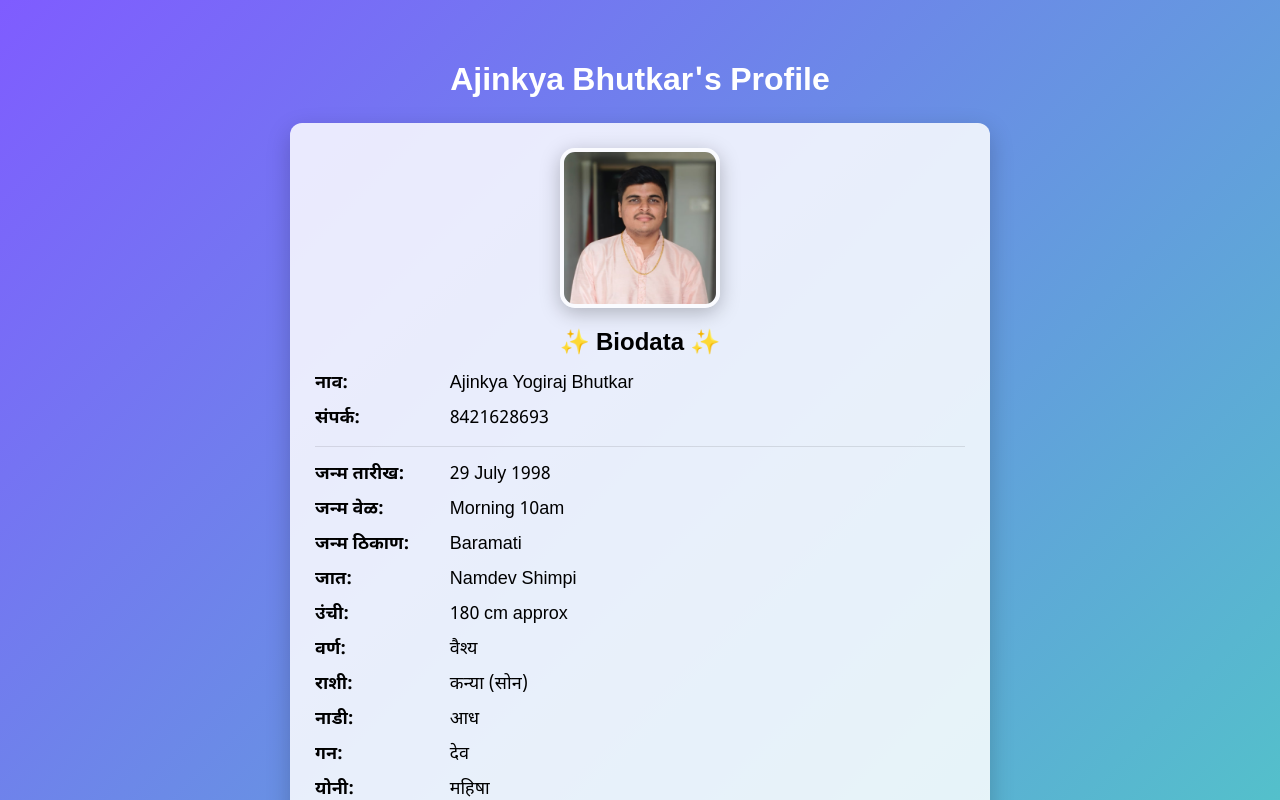
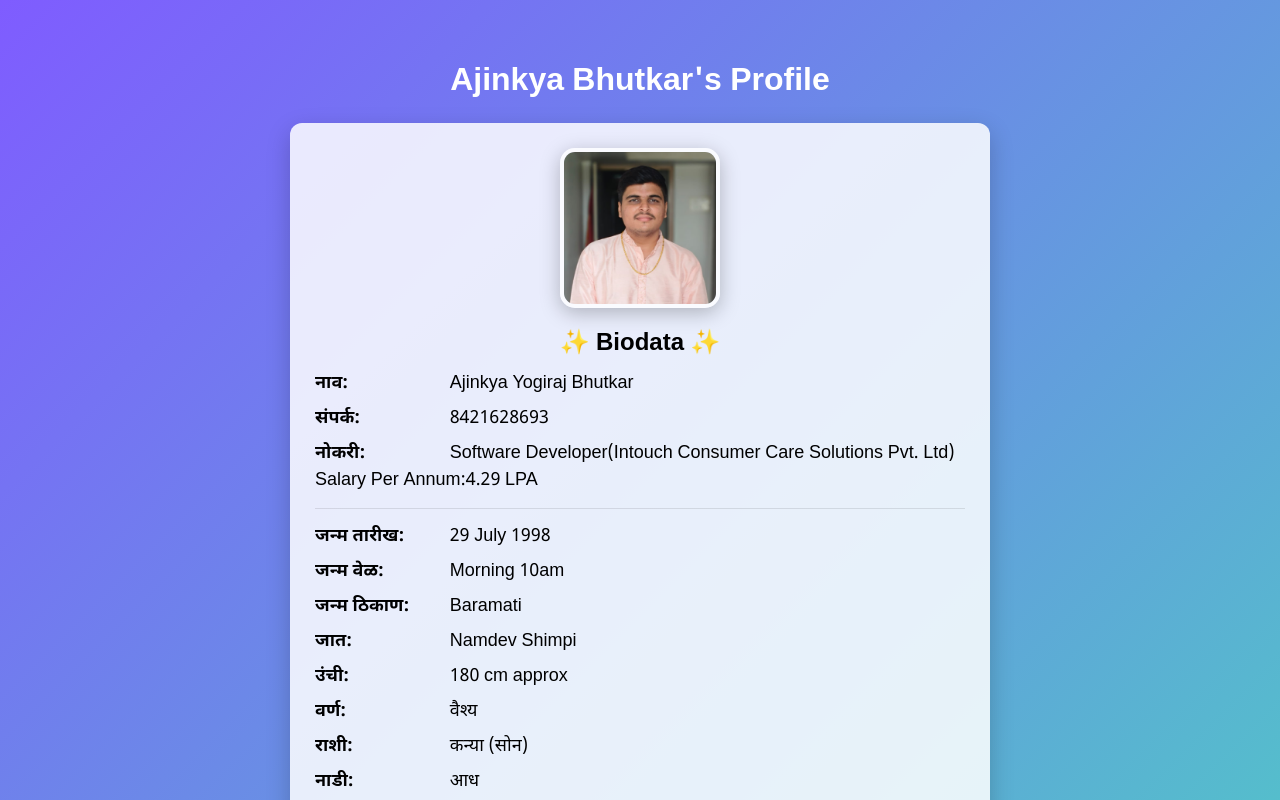
Before and after one commit to AjinkyaBhutkar98/Ajinkya-s-portfolio, a React (Create React App) app: page / in a window 1280 px wide. Shown: the top 800 px of the page. Built offline with nearby package versions, Linux system fonts and the light colour scheme.

Commit message:
added job

```diff
--- a/src/App.js
+++ b/src/App.js
@@ -38,7 +38,7 @@ function App() {
 
             <p><strong>नाव:</strong> {myData.name}</p>
             <p><strong>संपर्क:</strong> {myData.contact}</p>
-
+            <p><strong>नोकरी:</strong> {myData.job}</p>
             <hr className="divider" />
             <p><strong>जन्म तारीख:</strong> {myData.birthdate}</p>
             <p><strong>जन्म वेळ:</strong> {myData.birthtime}</p>
```
